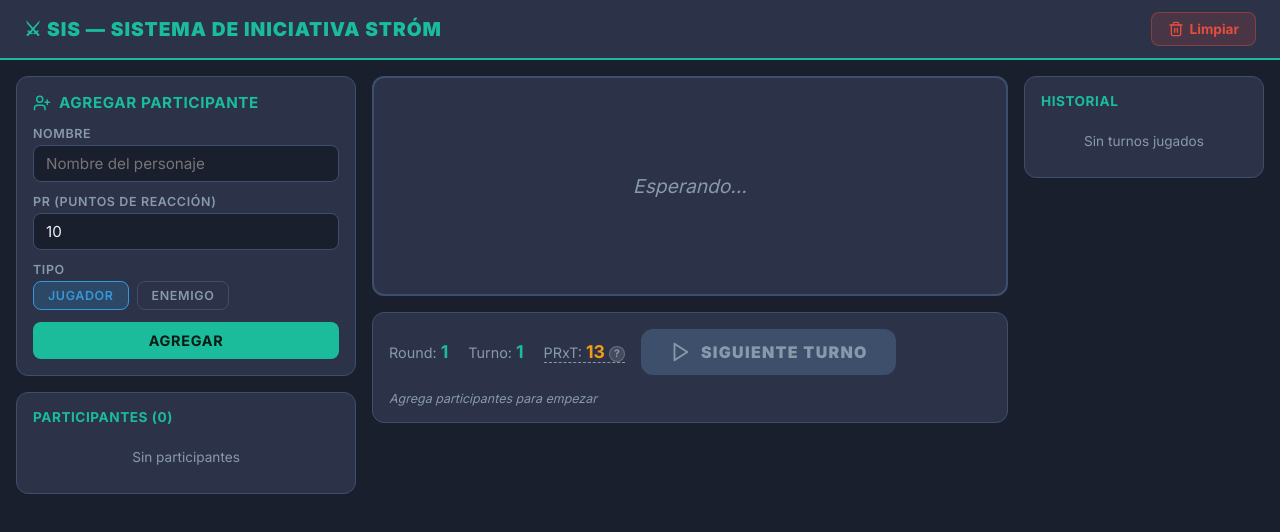
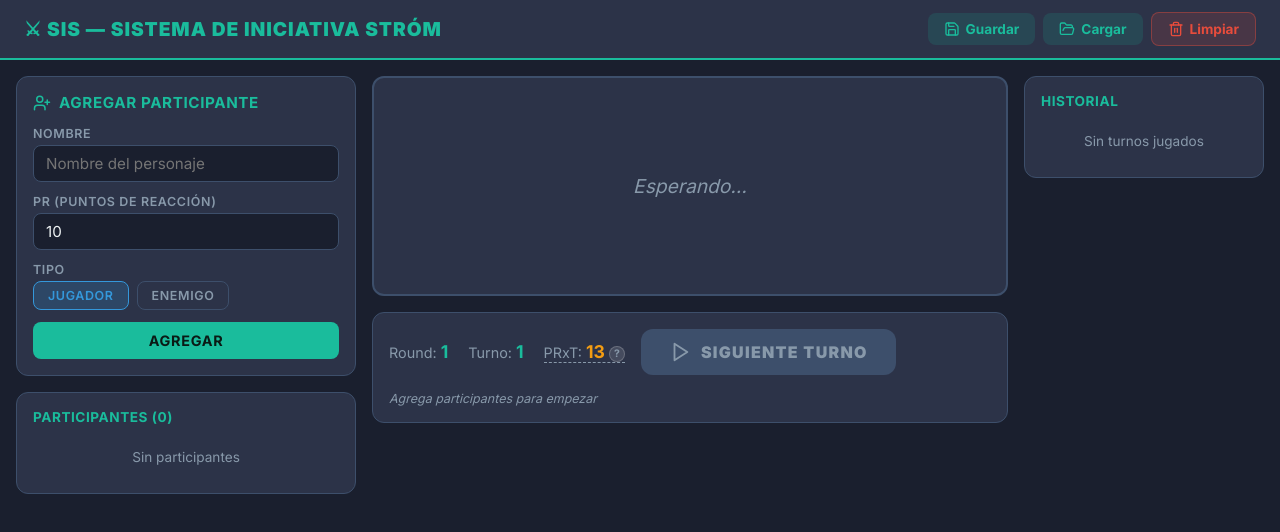
Before and after one commit to Yeicogm/SIS, a React (Vite) app in the folder sis-turno/: page / in a window 1280 px wide. Shown: the top 532 px of the page. Built offline with nearby package versions, Linux system fonts and the light colour scheme.

Commit message:
feat: agregar funcionalidad para guardar y cargar participantes desde archivos

```diff
--- a/sis-turno/src/App.css
+++ b/sis-turno/src/App.css
@@ -60,6 +60,22 @@ body {
   color: var(--color-borde);
   letter-spacing: 0.05em;
   text-transform: uppercase;
+}
+
+.header-acciones {
+  display: flex;
+  align-items: center;
+  gap: 8px;
+}
+
+.btn-archivo {
+  background: rgba(26, 188, 156, 0.15);
+  color: var(--color-borde);
+  border: 1px solid rgba(26, 188, 156, 0.4);
+}
+
+.btn-archivo:hover {
+  background: rgba(26, 188, 156, 0.3);
 }
 
 .layout {
@@ -234,6 +250,10 @@ body {
 
 .btn-limpiar:hover {
   background: rgba(231, 76, 60, 0.3);
+}
+
+.btn-limpiar:active {
+  background: rgba(231, 76, 60, 0.45);
 }
 
 /* =============================================
--- a/sis-turno/src/App.tsx
+++ b/sis-turno/src/App.tsx
@@ -7,8 +7,9 @@ import { AnuncioActual } from "./components/AnuncioActual";
 import { Historial } from "./components/Historial";
 import { ProbabilidadProximo } from "./components/ProbabilidadProximo";
 import { hablar } from "./utils/hablar";
+import { descargarParticipantes, cargarParticipantesDesdeArchivo } from "./utils/archivo";
 import { Participante } from "./types";
-import { Trash2 } from "lucide-react";
+import { Trash2, Save, FolderOpen } from "lucide-react";
 import "./App.css";
 
 const LS_KEY = "sis-participantes";
@@ -73,18 +74,45 @@ function App() {
   }
 
   function handleLimpiar() {
+    if (!confirm("¿Limpiar toda la sesión? Esto eliminará todos los participantes.")) return;
     hablar("Sesión terminada");
     dispatch({ type: "LIMPIAR_TODO" });
+  }
+
+  function handleGuardarArchivo() {
+    if (!confirm("¿Guardar participantes en archivo?")) return;
+    descargarParticipantes(estado.participantes);
+    hablar("Archivo guardado");
+  }
+
+  function handleCargarArchivo() {
+    if (!confirm("¿Cargar participantes desde archivo? La sesión actual se limpiará.")) return;
+    cargarParticipantesDesdeArchivo().then((data) => {
+      if (!data) return;
+      dispatch({ type: "LIMPIAR_TODO" });
+      data.forEach((p) => dispatch({ type: "AGREGAR_PARTICIPANTE", payload: p }));
+      hablar(`${data.length} participantes cargados`);
+    });
   }
 
   return (
     <div className="app">
       <header className="header">
         <h1 className="header-titulo">⚔ SIS — Sistema de Iniciativa Stróm</h1>
-        <button className="btn btn-limpiar" onClick={handleLimpiar} title="Limpiar todo">
-          <Trash2 size={16} />
-          Limpiar
-        </button>
+        <div className="header-acciones">
+          <button className="btn btn-archivo" onClick={handleGuardarArchivo} title="Guardar en archivo">
+            <Save size={16} />
+            Guardar
+          </button>
+          <button className="btn btn-archivo" onClick={handleCargarArchivo} title="Cargar desde archivo">
+            <FolderOpen size={16} />
+            Cargar
+          </button>
+          <button className="btn btn-limpiar" onClick={handleLimpiar} title="Limpiar todo">
+            <Trash2 size={16} />
+            Limpiar
+          </button>
+        </div>
       </header>
 
       <main className="layout">
--- /dev/null
+++ b/sis-turno/src/utils/archivo.ts
@@ -0,0 +1,54 @@
+import { Participante } from "../types";
+import { generarId } from "./seleccionarSiguiente";
+
+export function descargarParticipantes(participantes: Participante[]): void {
+  const json = JSON.stringify(participantes, null, 2);
+  const blob = new Blob([json], { type: "application/json" });
+  const url = URL.createObjectURL(blob);
+  const a = document.createElement("a");
+  a.href = url;
+  a.download = "participantes.sis";
+  document.body.appendChild(a);
+  a.click();
+  document.body.removeChild(a);
+  URL.revokeObjectURL(url);
+}
+
+export async function cargarParticipantesDesdeArchivo(): Promise<
+  Participante[] | null
+> {
+  const input = document.createElement("input");
+  input.type = "file";
+  input.accept = ".sis,.json";
+  return new Promise((resolve) => {
+    input.onchange = async () => {
+      const file = input.files?.[0];
+      if (!file) {
+        resolve(null);
+        return;
+      }
+      try {
+        const text = await file.text();
+        const parsed = JSON.parse(text) as Partial<Participante>[];
+        if (!Array.isArray(parsed)) {
+          resolve(null);
+          return;
+        }
+        const participantes = parsed.map((p) => ({
+          id: generarId(),
+          nombre: p.nombre ?? "",
+          pr: p.pr ?? p.prOriginal ?? 0,
+          prOriginal: p.prOriginal ?? p.pr ?? 0,
+          esJugador: p.esJugador ?? true,
+          vecesJugadas: 0,
+          herido: p.herido,
+        }));
+        resolve(participantes);
+      } catch {
+        resolve(null);
+      }
+    };
+    input.oncancel = () => resolve(null);
+    input.showPicker();
+  });
+}
```
Also changed, not shown: sis-turno/src/types/FileSystemAccess.d.ts (added, +25 -0 lines), 1 other file (tests, documents, lock files or other folders).
